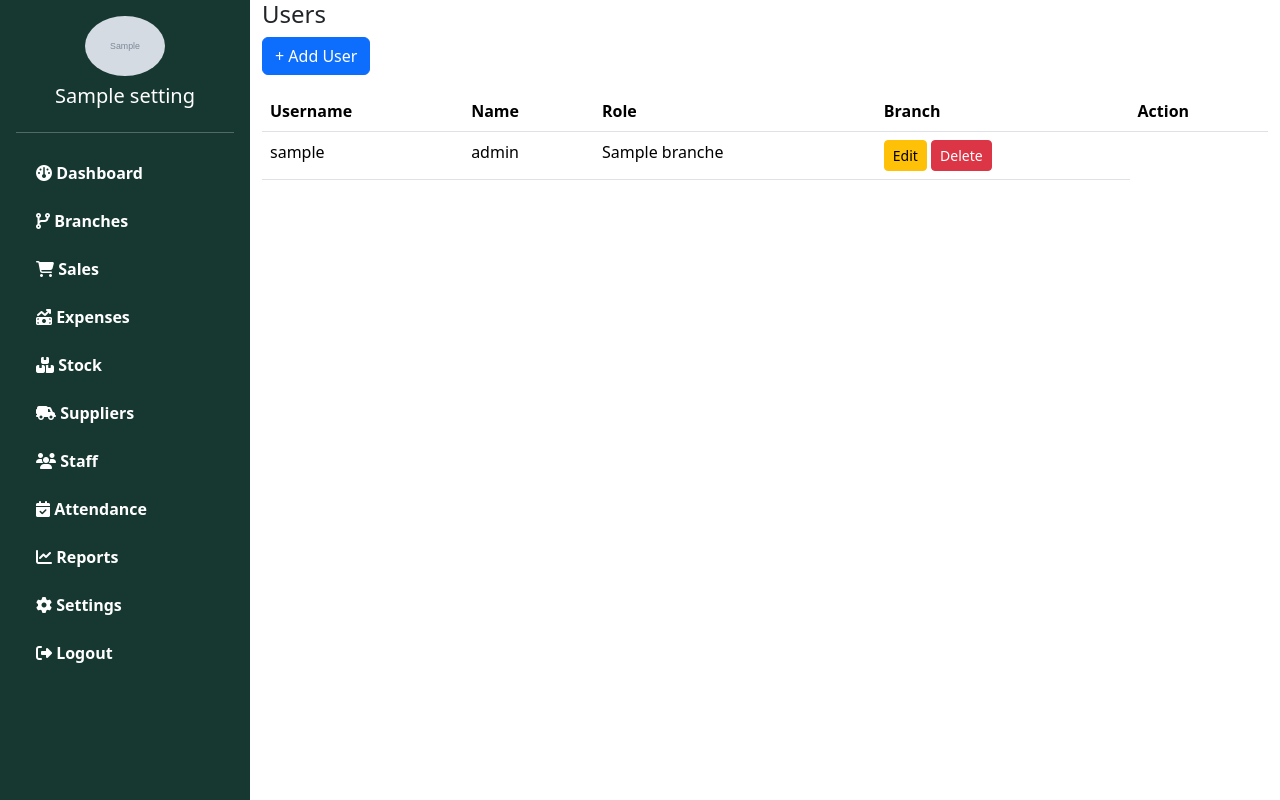
After one commit to Saifmahin500/Franchise-Management-System, a PHP site: page /admin/pages/users.php in a window 1280 px wide. The commit adds this page. Run offline with PHP 8.4, Linux system fonts and the light colour scheme; the visitor is signed in with stand-in values (Sample User, id 1); tables that the repository leaves empty or names only in its code hold one stand-in row (values such as "Sample post"); grey boxes marked "Sample" are stand-in pictures; data that the repository does not hold is empty.

```diff
--- a/admin/class/class_admin.php
+++ b/admin/class/class_admin.php
@@ -5,11 +5,16 @@ class Admin
     public function __construct(PDO $db)
     {
         $this->db = $db;
+        if (session_status() === PHP_SESSION_NONE) {
+            session_start();
+        }
     }
 
     public function login(string $email, string $password): array
     {
-        $stmt = $this->db->prepare("SELECT id,username,email,password_hash,role,status FROM users WHERE email = ? LIMIT 1");
+        $stmt = $this->db->prepare("SELECT id, username, email, password_hash, role, status
+                                    FROM users
+                                    WHERE email = ? LIMIT 1");
         $stmt->execute([$email]);
         $u = $stmt->fetch();
 
@@ -20,33 +25,33 @@ class Admin
             return ['ok' => false, 'err' => 'Invalid email or password'];
         }
 
-        $_SESSION['admin_logged_in'] = true;
+        // ✅ Session set
+        $_SESSION = []; // পুরানো সেশন ক্লিয়ার করে নতুন দিচ্ছি
+        $_SESSION['logged_in'] = true;
         $_SESSION['user_id']   = (int)$u['id'];
+        $_SESSION['user_email'] = $u['email'];
         $_SESSION['user_name'] = $u['username'];
-        $_SESSION['user_role'] = $u['role'];
-
-        // ব্রাঞ্চ ম্যানেজারের ডিফল্ট ব্রাঞ্চ (থাকলে) সেট করো
-        $_SESSION['branch_id'] = null;
-        if ($u['role'] === 'branch_manager') {
-            $q = $this->db->prepare("SELECT branch_id FROM user_branches WHERE user_id = ? LIMIT 1");
-            $q->execute([$u['id']]);
-            $m = $q->fetch();
-            if ($m) $_SESSION['branch_id'] = (int)$m['branch_id'];
-        }
+        $_SESSION['user_role'] = strtolower($u['role']); // admin / manager / staff
 
         return ['ok' => true];
     }
 
     public static function requireLogin()
     {
-        if (empty($_SESSION['admin_logged_in'])) {
-            header('Location: /franchise_management/admin/login.php');
+        if (session_status() === PHP_SESSION_NONE) {
+            session_start();
+        }
+        if (empty($_SESSION['logged_in'])) {
+            header('Location: ../login.php');
             exit;
         }
     }
 
     public static function logout()
     {
+        if (session_status() === PHP_SESSION_NONE) {
+            session_start();
+        }
         session_unset();
         session_destroy();
     }
--- a/admin/includes/auth.php
+++ b/admin/includes/auth.php
@@ -1,5 +1,7 @@
 <?php
-session_start();
+if (session_status() === PHP_SESSION_NONE) {
+    session_start();
+}
 require_once __DIR__ . "/../class/class_admin.php";
 
 // Login check
@@ -8,23 +10,23 @@ Admin::requireLogin();
 // Helper functions
 function isAdmin()
 {
-    return $_SESSION['user_role'] === 'admin';
+    return isset($_SESSION['user_role']) && $_SESSION['user_role'] === 'admin';
 }
 
 function isManager()
 {
-    return $_SESSION['user_role'] === 'manager' || $_SESSION['user_role'] === 'branch_manager';
+    return isset($_SESSION['user_role']) && $_SESSION['user_role'] === 'manager';
 }
 
 function isStaff()
 {
-    return $_SESSION['user_role'] === 'staff';
+    return isset($_SESSION['user_role']) && $_SESSION['user_role'] === 'staff';
 }
 
 // Restrict Access by Role
 function requireRole($roles = [])
 {
-    if (!in_array($_SESSION['user_role'], $roles)) {
+    if (!isset($_SESSION['user_role']) || !in_array($_SESSION['user_role'], $roles)) {
         echo "<h3 style='color:red; text-align:center; margin-top:50px;'>🚫 Access Denied!</h3>";
         exit;
     }
--- a/admin/includes/sidebar.php
+++ b/admin/includes/sidebar.php
@@ -1,14 +1,16 @@
-<!-- ========================== -->
-<!-- Sidebar -->
-<!-- ========================== -->
 <?php
-// Database connection
-require_once __DIR__ . "/../../config/db.php"; // সঠিক path check করো
+if (session_status() === PHP_SESSION_NONE) {
+    session_start();
+}
+require_once __DIR__ . "/../../config/db.php";
+require_once __DIR__ . "/../includes/auth.php";
 
 // Company Info Load
 $settings = $pdo->query("SELECT * FROM company_settings LIMIT 1")->fetch();
-$role = $_SESSION['user_role'] ?? '';
+
+
 ?>
+
 
 <div class="sidebar p-3" style="min-height:100vh;">
     <div class="text-center mb-4">
@@ -19,26 +21,38 @@ $role = $_SESSION['user_role'] ?? '';
         <?php endif; ?>
         <h5><?= htmlspecialchars($settings['company_name'] ?? "My Company") ?></h5>
     </div>
+
     <div>
         <hr>
-        <a href="dashboard.php"><i class="fa-solid fa-gauge"></i> <span class="menu-title">Dashboard</span></a>
 
-        <?php if ($role === 'admin'): ?>
-            <a href="branches.php"><i class="fa-solid fa-code-branch"></i> <span class="menu-title">Branches</span></a>
-            <a href="settings.php"><i class="fa-solid fa-gear"></i> <span class="menu-title">Settings</span></a>
+        <?php if (isAdmin()): ?>
+            <!-- Admin সব দেখতে পাবে -->
+            <a href="dashboard.php"><i class="fa-solid fa-gauge"></i> Dashboard</a>
+            <a href="branches.php"><i class="fa-solid fa-code-branch"></i> Branches</a>
+            <a href="sales.php"><i class="fa-solid fa-cart-shopping"></i> Sales</a>
+            <a href="expenses.php"><i class="fa-solid fa-money-bill-trend-up"></i> Expenses</a>
+            <a href="stock.php"><i class="fa-solid fa-boxes-stacked"></i> Stock</a>
+            <a href="suppliers.php"><i class="fa-solid fa-truck-field"></i> Suppliers</a>
+            <a href="staff.php"><i class="fa-solid fa-users"></i> Staff</a>
+            <a href="attendance.php"><i class="fa-solid fa-calendar-check"></i> Attendance</a>
+            <a href="reports.php"><i class="fa-solid fa-chart-line"></i> Reports</a>
+            <a href="settings.php"><i class="fa-solid fa-gear"></i> Settings</a>
+            <!-- <a href="users.php"><i class="fa-solid fa-gear"></i> Add Users</a> -->
+
+        <?php elseif (isManager()): ?>
+            <!-- Manager → কিছু restricted -->
+            <a href="dashboard.php"><i class="fa-solid fa-gauge"></i> Dashboard</a>
+            <a href="sales.php"><i class="fa-solid fa-cart-shopping"></i> Sales</a>
+            <a href="expenses.php"><i class="fa-solid fa-money-bill-trend-up"></i> Expenses</a>
+            <a href="stock.php"><i class="fa-solid fa-boxes-stacked"></i> Stock</a>
+            <a href="staff.php"><i class="fa-solid fa-users"></i> Staff</a>
+            <a href="reports.php"><i class="fa-solid fa-chart-line"></i> Reports</a>
+
+        <?php elseif (isStaff()): ?>
+            <!-- Staff → শুধু Attendance -->
+            <a href="dashboard.php"><i class="fa-solid fa-gauge"></i> Dashboard</a>
+            <a href="attendance.php"><i class="fa-solid fa-calendar-check"></i> Attendance</a>
         <?php endif; ?>
-
-        <?php if ($role === 'admin' || $role === 'manager'): ?>
-            <a href="sales.php"><i class="fa-solid fa-cart-shopping"></i> <span class="menu-title">Sales</span></a>
-            <a href="expenses.php"><i class="fa-solid fa-money-bill-trend-up"></i> <span class="menu-title">Expenses</span></a>
-            <a href="stock.php"><i class="fa-solid fa-boxes-stacked"></i> <span class="menu-title">Stock</span></a>
-            <a href="suppliers.php"><i class="fa-solid fa-truck-field"></i> <span class="menu-title">Suppliers</span></a>
-            <a href="staff.php"><i class="fa-solid fa-users"></i> <span class="menu-title">Staff</span></a>
-            <a href="reports.php"><i class="fa-solid fa-chart-line"></i> <span class="menu-title">Reports</span></a>
-        <?php endif; ?>
-
-        <?php if ($role === 'staff'): ?>
-            <a href="attendance.php"><i class="fa-solid fa-calendar-check"></i> <span class="menu-title">My Attendance</span></a>
-        <?php endif; ?>
+        <a class="dropdown-item" href="../logout.php"><i class="fa-solid fa-right-from-bracket"></i> Logout</a>
     </div>
 </div>
--- a/admin/pages/attendance.php
+++ b/admin/pages/attendance.php
@@ -1,5 +1,7 @@
 <?php
 require_once __DIR__ . "/../../config/db.php";
+require_once __DIR__ . "/../includes/auth.php";
+requireRole(['admin', 'staff']);
 
 
 // Branch list
--- a/admin/pages/expenses.php
+++ b/admin/pages/expenses.php
@@ -1,5 +1,7 @@
 <?php
 require_once __DIR__ . "/../../config/db.php";
+require_once __DIR__ . "/../includes/auth.php";
+requireRole(['admin','manager']);
 
 // Default filter values
 $from = $_GET['from'] ?? date('Y-m-01'); // first day of this month
--- a/admin/pages/sales.php
+++ b/admin/pages/sales.php
@@ -1,6 +1,7 @@
 <?php
 require_once __DIR__ . "/../../config/db.php";
-session_start();
+require_once __DIR__ . "/../includes/auth.php";
+requireRole(['admin','manager']);
 
 // Default query: সব sales দেখাবে
 $query = "SELECT s.id, s.sale_date, s.amount, b.name
--- a/admin/pages/settings.php
+++ b/admin/pages/settings.php
@@ -1,5 +1,7 @@
 <?php
 require_once __DIR__ . "/../../config/db.php";
+require_once __DIR__ . "/../includes/auth.php";
+requireRole(['admin']);
 
 if ($_SERVER['REQUEST_METHOD'] === 'POST') {
     $name = $_POST['company_name'];
--- a/admin/pages/staff.php
+++ b/admin/pages/staff.php
@@ -1,6 +1,7 @@
 <?php
 require_once __DIR__ . "/../../config/db.php";
-session_start();
+require_once __DIR__ . "/../includes/auth.php";
+requireRole(['admin','manager']);
 
 // ==========================
 // 🔔 Alert Messages (Session)
--- a/admin/pages/stock.php
+++ b/admin/pages/stock.php
@@ -1,5 +1,7 @@
 <?php
 require_once __DIR__ . "/../../config/db.php";
+require_once __DIR__ . "/../includes/auth.php";
+requireRole(['admin','manager']);
 
 
 // Fetch categories for filter dropdown
--- a/admin/pages/suppliers.php
+++ b/admin/pages/suppliers.php
@@ -1,5 +1,7 @@
 <?php
 require_once __DIR__ . "/../../config/db.php";
+require_once __DIR__ . "/../includes/auth.php";
+requireRole(['admin','manager']);
 
 
 // Fetch suppliers
--- /dev/null
+++ b/admin/pages/users.php
@@ -0,0 +1,69 @@
+<?php
+require_once __DIR__ . "/../../config/db.php";
+require_once __DIR__ . "/../includes/auth.php";
+requireRole(['admin','manager']);
+
+// fetch users
+$stmt = $pdo->query("SELECT u.*, b.name AS branch_name FROM users u LEFT JOIN branches b ON u.id=b.id ORDER BY u.id DESC");
+$users = $stmt->fetchAll(PDO::FETCH_ASSOC);
+$branches = $pdo->query("SELECT id,name FROM branches ORDER BY name")->fetchAll();
+?>
+<?php include "../includes/header.php"; ?>
+<?php include "../includes/sidebar.php"; ?>
+
+
+<div class="container">
+  <h4>Users</h4>
+  <button class="btn btn-primary" data-bs-toggle="modal" data-bs-target="#addUserModal">+ Add User</button>
+
+  <table class="table mt-3">
+    <thead><tr><th>Username</th><th>Name</th><th>Role</th><th>Branch</th><th>Action</th></tr></thead>
+    <tbody>
+      <?php foreach($users as $u): ?>
+      <tr>
+        <td><?=htmlspecialchars($u['username'])?></td>
+        <td><?=htmlspecialchars($u['role'])?></td>
+        <td><?=htmlspecialchars($u['branch_name'])?></td>
+        <td>
+          <a href="user_edit.php?id=<?=$u['id']?>" class="btn btn-sm btn-warning">Edit</a>
+          <a href="user_delete.php?id=<?=$u['id']?>" onclick="return confirm('Delete?')" class="btn btn-sm btn-danger">Delete</a>
+        </td>
+      </tr>
+      <?php endforeach; ?>
+    </tbody>
+  </table>
+</div>
+
+<!-- Add User Modal -->
+<div class="modal fade" id="addUserModal" tabindex="-1">
+  <div class="modal-dialog">
+    <form method="POST" action="user_add.php" class="modal-content">
+      <div class="modal-header"><h5>Add User</h5><button class="btn-close" data-bs-dismiss="modal"></button></div>
+      <div class="modal-body">
+        <div class="mb-2"><label>Username</label><input name="username" class="form-control" required></div>
+        <div class="mb-2"><label>Email</label><input name="email" type="email" class="form-control"></div>
+        <div class="mb-2"><label>Password</label><input name="password" type="password" class="form-control" required></div>
+        <div class="mb-2">
+          <label>Role</label>
+          <select name="role" class="form-control" required>
+            <option value="admin">Admin</option>
+            <option value="manager">Manager</option>
+            <option value="staff">Staff</option>
+          </select>
+        </div>
+        <div class="mb-2">
+          <label>Branch (for manager/staff)</label>
+          <select name="branch_id" class="form-control">
+            <option value="">-- None --</option>
+            <?php foreach($branches as $b): ?>
+              <option value="<?=$b['id']?>"><?=htmlspecialchars($b['name'])?></option>
+            <?php endforeach;?>
+          </select>
+        </div>
+      </div>
+      <div class="modal-footer"><button class="btn btn-success">Save</button></div>
+    </form>
+  </div>
+</div>
+
+<?php include "../includes/footer.php"; ?>
--- a/tools/gen_hash.php
+++ b/tools/gen_hash.php
@@ -1,2 +1,2 @@
 <?php
-echo password_hash('admin123', PASSWORD_DEFAULT);
+echo password_hash("123456", PASSWORD_DEFAULT);
```
Also changed, not shown: admin/includes/topbar.php (added, +24 -0 lines), admin/pages/dashboard.php (+6 -29 lines), admin/pages/user_add.php (added, +20 -0 lines), admin/includes/header.php (line endings or trailing spaces).
